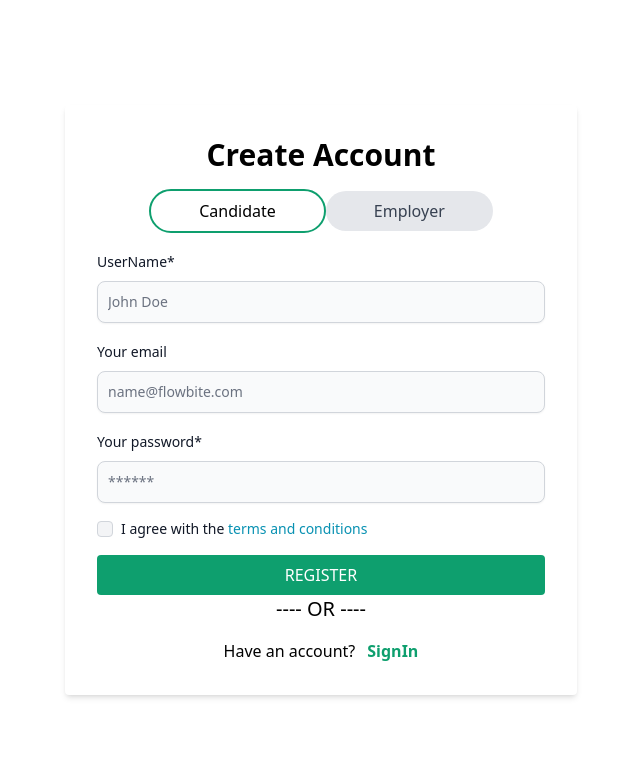
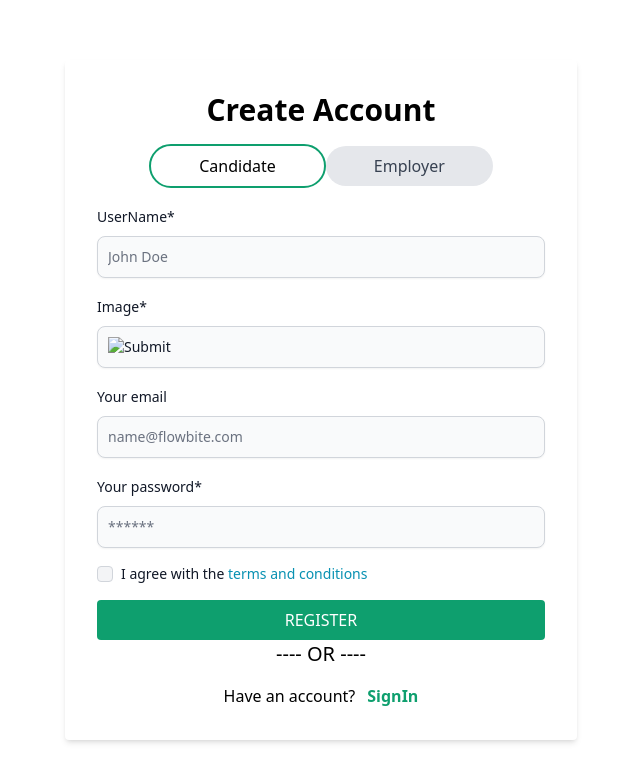
Before and after one commit to alpha9011/easyRecruit-client, a React (Vite) app: page /register in a window 1280 px wide. Shown: the top 782 px of the page, without its empty margins (319-959 px from the left). Built offline with nearby package versions, Linux system fonts and the light colour scheme.

Commit message:
image add in registration page and implement aos

```diff
--- a/package.json
+++ b/package.json
@@ -10,6 +10,7 @@
     "preview": "vite preview"
   },
   "dependencies": {
+    "aos": "^2.3.4",
     "flowbite-react": "^0.7.2",
     "localforage": "^1.10.0",
     "match-sorter": "^6.3.2",
--- a/src/Page/Home/Card/Card.jsx
+++ b/src/Page/Home/Card/Card.jsx
@@ -1,10 +1,21 @@
 
 import { FaCalendarDays } from "react-icons/fa6";
+import Aos from "aos";
+import'aos/dist/aos.css';
+import { useEffect } from "react";
+
 
 const Card = ({ job }) => {
+
+
+    useEffect(() => {
+        Aos.init()
+    },[])
+
+
     const { img1, position, dateApplied, shortDes } = job;
     return (
-        <div className=" w-96 shadow-xl p-12">
+        <div className=" w-96 shadow-xl p-12" data-aos="fade-up" data-aos-duration="1000">
 
             <img className="h-48 transition-transform duration-300 transform origin-center hover:scale-110 cursor-pointer rounded-sm w-fit" src={img1} alt="hi" />
 
--- a/src/Page/Home/Cards/Cards.jsx
+++ b/src/Page/Home/Cards/Cards.jsx
@@ -4,8 +4,8 @@ import Card from "../Card/Card";
 
 
 
+const Cards = () => {
 
-const Cards = () => {
 
     const [jobs, setJobs] = useState([]);
 
--- a/src/Page/Register/Register.jsx
+++ b/src/Page/Register/Register.jsx
@@ -50,6 +50,15 @@ const Register = () => {
 
                         <div>
                             <div className="mb-2 block">
+                                <Label htmlFor="image" value="Image*" />
+                            </div>
+                            <TextInput id="image" type="image" placeholder="Enter your image here" required shadow />
+                        </div>
+
+
+
+                        <div>
+                            <div className="mb-2 block">
                                 <Label htmlFor="email" value="Your email" />
                             </div>
                             <TextInput id="email2" type="email" placeholder="name@flowbite.com" required shadow />
```
Also changed, not shown: src/Page/Home/Card/card.css (deleted, +0 -14 lines), 1 other file (tests, documents, lock files or other folders).
